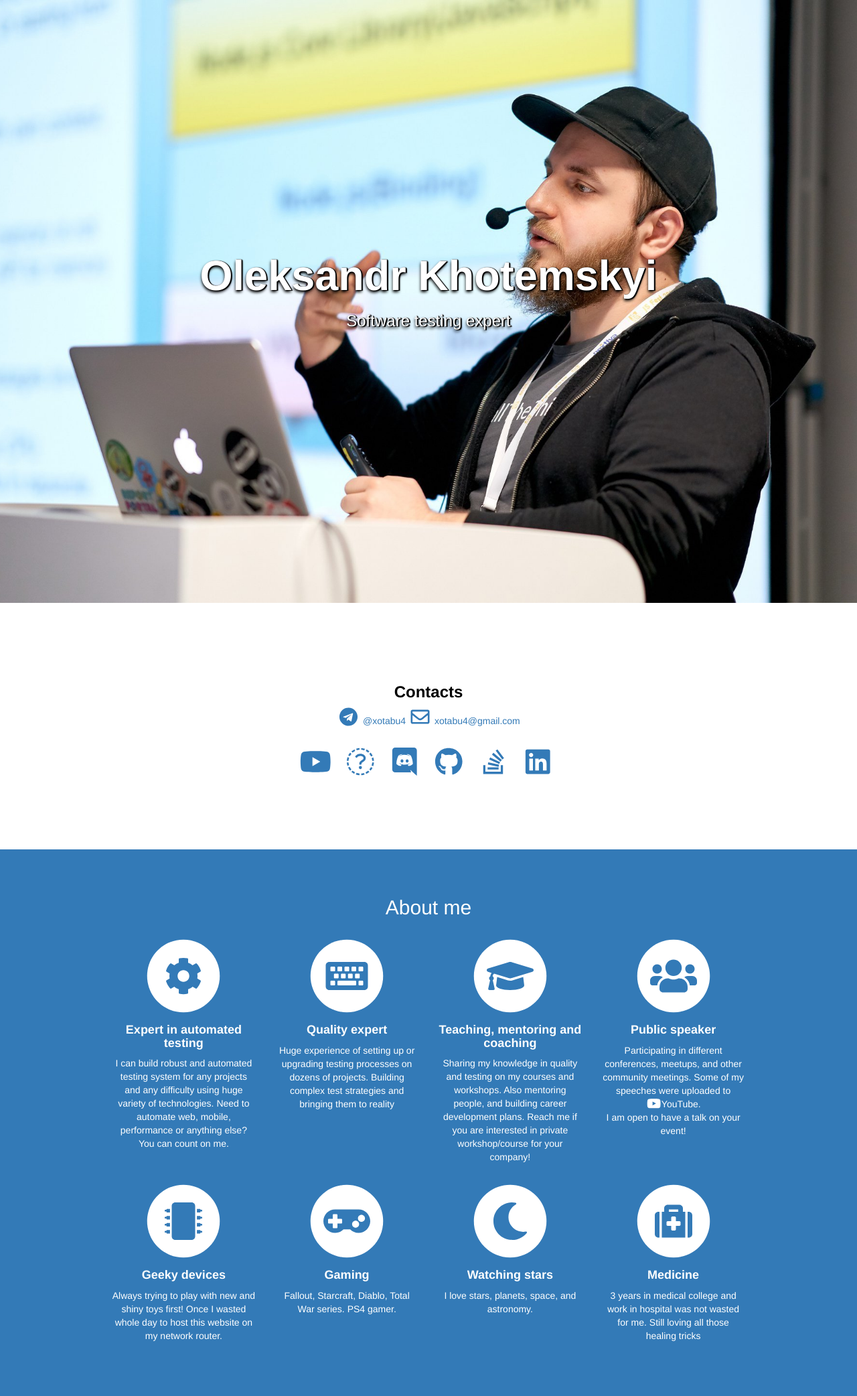
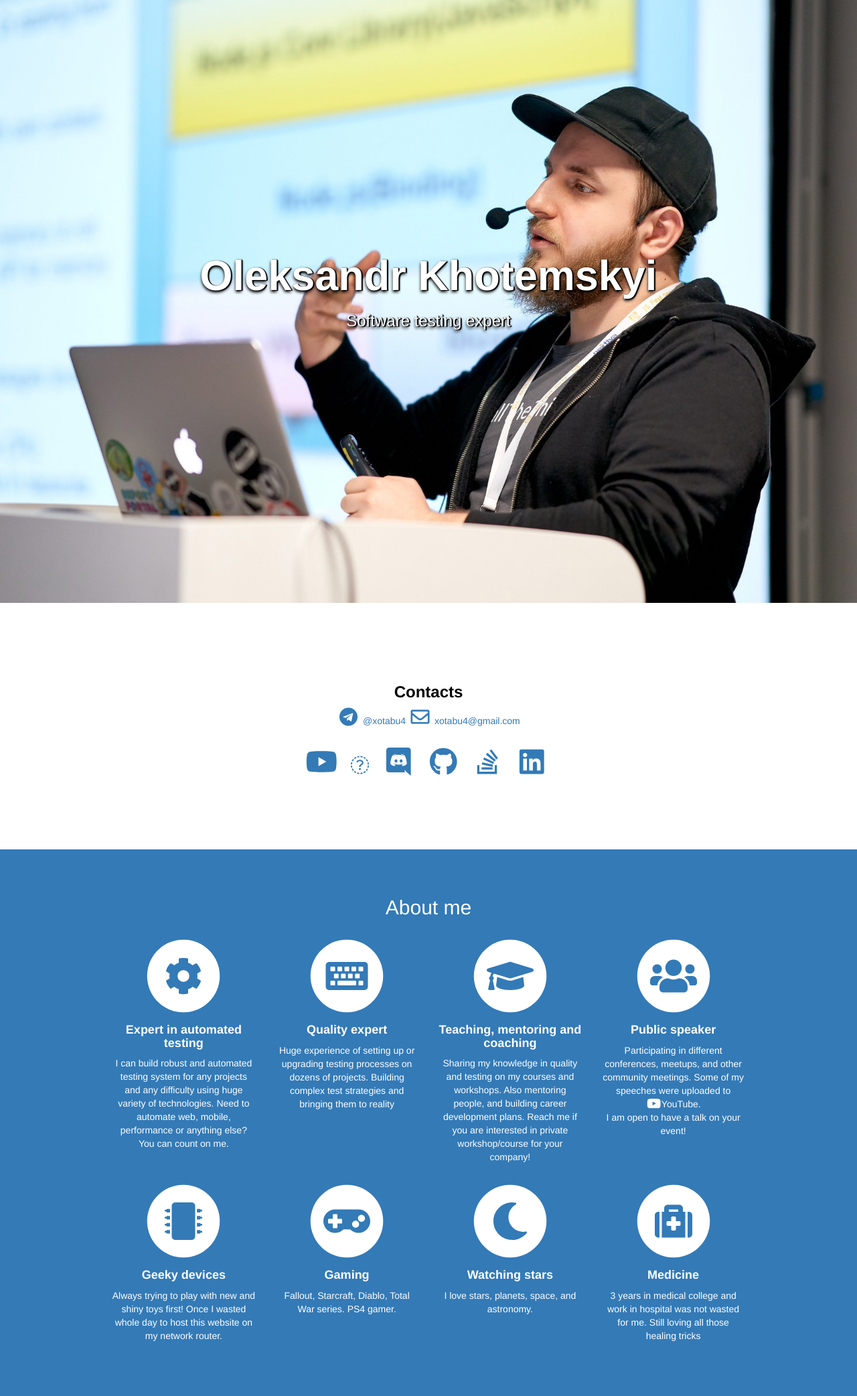
Before and after one commit to Xotabu4/xotabu4.github.io, a Jekyll site: the page index.html, which Jekyll copies as it is, in a window 1280 px wide. Shown: the whole page at 67% size. Built offline with Jekyll 4.4.1, drawn with Linux system fonts in a browser that asks for light colours; nearby versions of some CDN libraries.

Commit message:
Update index.html

```diff
--- a/index.html
+++ b/index.html
@@ -77,7 +77,7 @@
                         </li>
                         <li>
                             <a href="https://t.me/js_for_testing">
-                            <i class="fab fa-telegram fa-fw fa-3x"> Hot testing community</i>
+                            <i class="fab fa-telegram fa-2x fa-fw"> Hot testing community</i>
                         </a>
                         </li>
                         <li>
```
